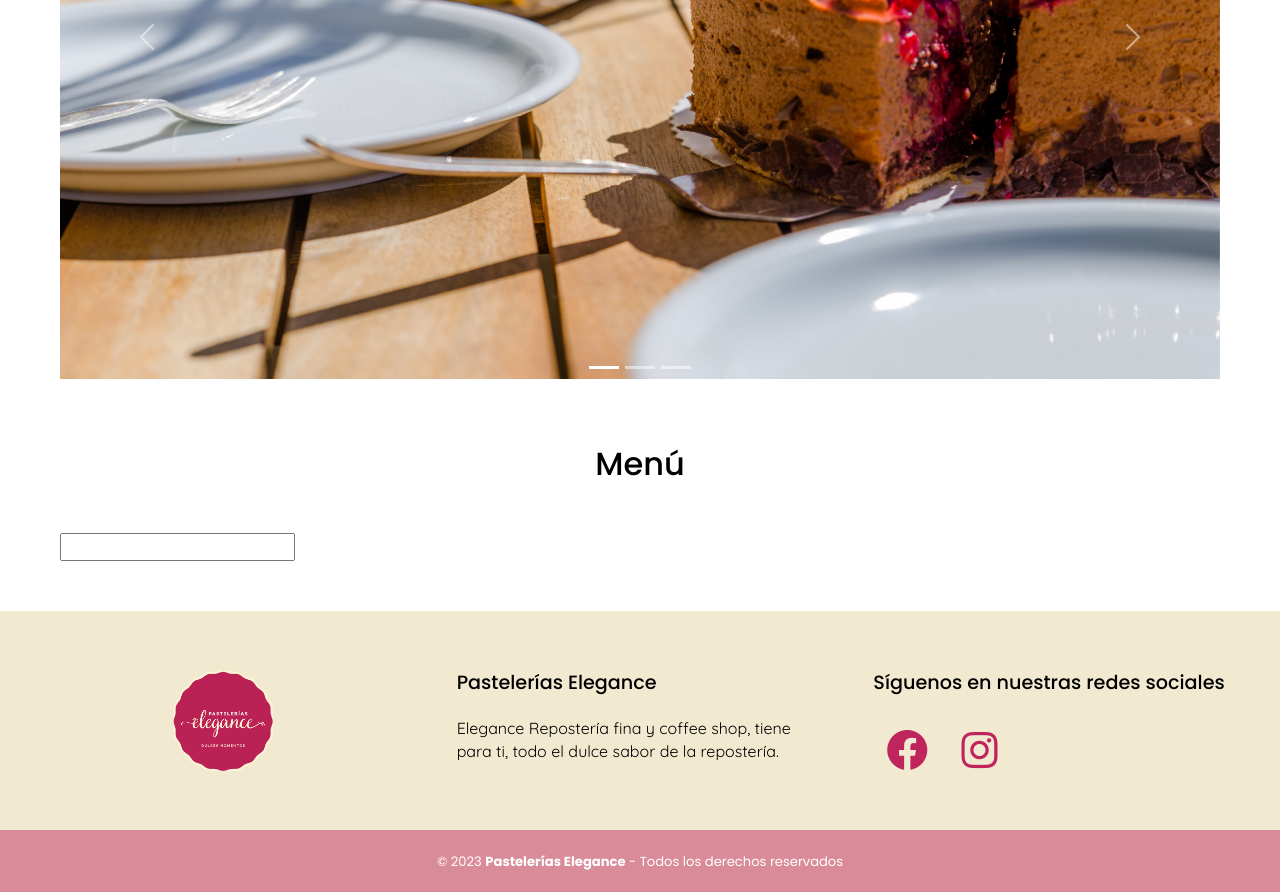
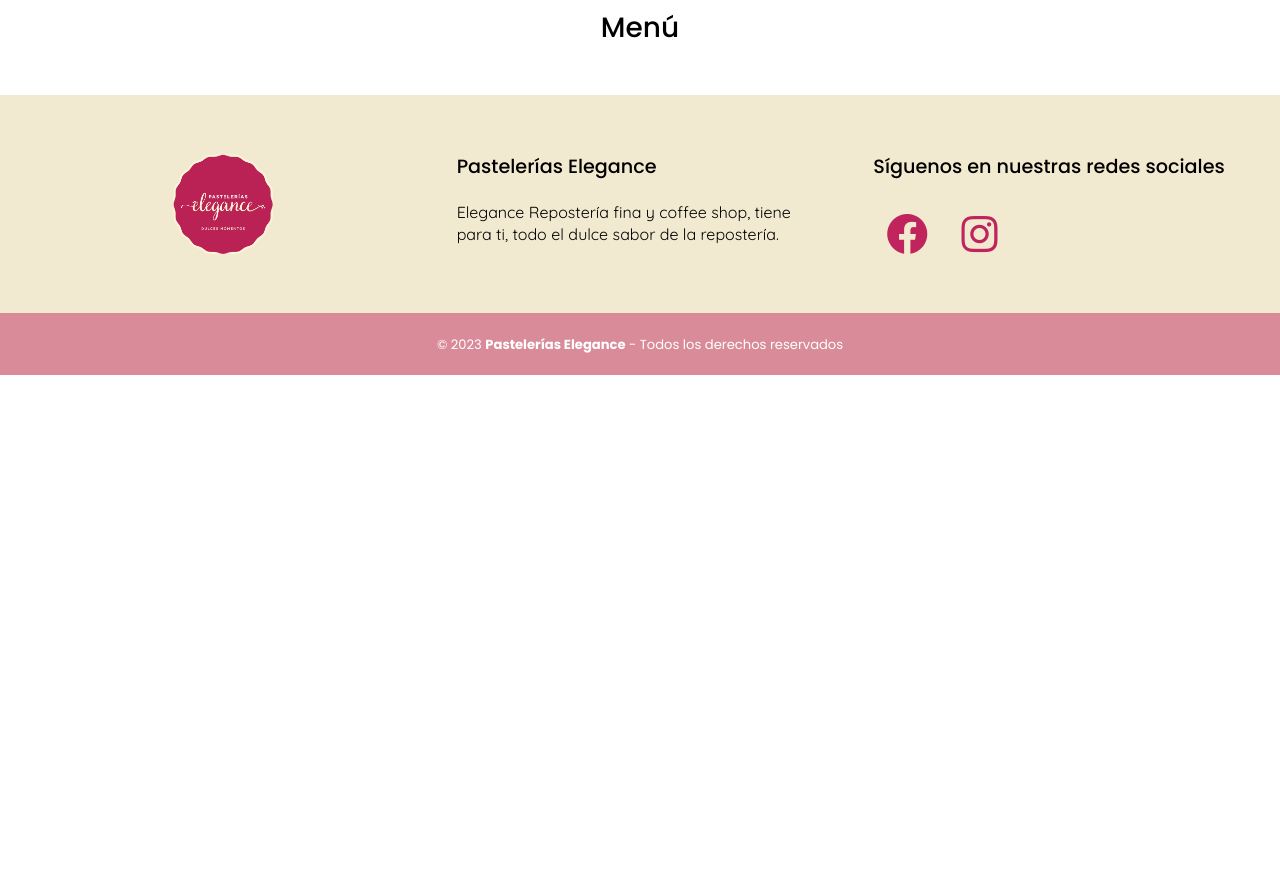
Before and after one commit to paulinau/BakeryWebsite, a PHP site: page /productos.html in a window 1280 px wide. Shown: the part 371-1263 px from the top of the page. After the commit the page ends 746 px from the top, so only its background shows below. Run offline with PHP 8.4, Linux system fonts and the light colour scheme.

Commit message:
refactoring some things

```diff
--- a/css/style_index.css
+++ b/css/style_index.css
@@ -326,7 +326,7 @@ header ul li a
         font-size: 1.5em;
         margin: 5px 0;
     }
-    section
+    .section
     {
         padding: 20px 20px 120px;
     }
--- a/css/style_products.css
+++ b/css/style_products.css
@@ -9,9 +9,22 @@
     box-sizing: border-box;
 }
 
-section h2
+.portada
 {
-    margin-top: 1rem;
+    height: 100%;
+    width: 100vw;
+    max-width: fit-content;
+    margin: auto;
+}
+
+img
+{
+    max-width: 100%;
+}
+
+.title-section h3
+{
+    margin-top: 2rem;
     align-items: center;
     text-align: center;
     color: #000;
--- a/js/script_index.js
+++ b/js/script_index.js
@@ -26,6 +26,7 @@ function toggleMenu(){
 }
 
 // Funcion para abrir una ventana
+/*
 function openPage(pageUrl){
     window.location.href=pageUrl;
-}
+}*/
--- a/productos.html
+++ b/productos.html
@@ -25,41 +25,13 @@
         </header>
     </section>
 
-    <section>
-        <div id="carouselExampleIndicators" class="carousel slide">
-            <div class="carousel-indicators">
-              <button type="button" data-bs-target="#carouselExampleIndicators" data-bs-slide-to="0" class="active" aria-current="true" aria-label="Slide 1"></button>
-              <button type="button" data-bs-target="#carouselExampleIndicators" data-bs-slide-to="1" aria-label="Slide 2"></button>
-              <button type="button" data-bs-target="#carouselExampleIndicators" data-bs-slide-to="2" aria-label="Slide 3"></button>
-            </div>
-            <div class="carousel-inner">
-              <div class="carousel-item active">
-                <img src="img/products/img1.jpg" class="d-block w-100">
-              </div>
-              <div class="carousel-item">
-                <img src="img/products/img2.jpg" class="d-block w-100">
-              </div>
-              <div class="carousel-item">
-                <img src="img/products/img3.jpg" class="d-block w-100">
-              </div>
-            </div>
-            <button class="carousel-control-prev" type="button" data-bs-target="#carouselExampleIndicators" data-bs-slide="prev">
-              <span class="carousel-control-prev-icon" aria-hidden="true"></span>
-              <span class="visually-hidden">Previous</span>
-            </button>
-            <button class="carousel-control-next" type="button" data-bs-target="#carouselExampleIndicators" data-bs-slide="next">
-              <span class="carousel-control-next-icon" aria-hidden="true"></span>
-              <span class="visually-hidden">Next</span>
-            </button>
-        </div>
+    <section class="portada">
+        <img src="img/store/portada-productos.png" alt="Sucursales" class="img-sucursales">
     </section>
 
     <section>
-        <h2>Menú</h2>
-        <div class="wrapper">
-            <div id="search-container">
-                <input type="seacrh" id="seach-input">
-            </div>
+        <div class="title-section">
+            <h3>Menú</h3>
         </div>
     </section>
 
--- a/sucursales.html
+++ b/sucursales.html
@@ -32,13 +32,13 @@
         </div>
         <div class="carousel-inner">
           <div class="carousel-item active">
-            <img src="img/products/img1.jpg" class="d-block w-100">
+            <img src="img/store/img1.jpg" class="d-block w-100">
           </div>
           <div class="carousel-item">
-            <img src="img/products/img2.jpg" class="d-block w-100">
+            <img src="img/store/img2.jpg" class="d-block w-100">
           </div>
           <div class="carousel-item">
-            <img src="img/products/img3.jpg" class="d-block w-100">
+            <img src="img/store/img3.jpg" class="d-block w-100">
           </div>
         </div>
         <button class="carousel-control-prev" type="button" data-bs-target="#carouselExampleIndicators" data-bs-slide="prev">
```
Also changed, not shown: index.html (+13 -13 lines), img/pastel-top.jpg (deleted), img/products/bebida-fresa.png (renamed from img/bebida-fresa.png), img/products/pastel.png (renamed from img/pastel.png), img/products/pay-fresa.png (renamed from img/pay-fresa.png), img/products/rebanada-fresa.png (renamed from img/rebanada-fresa.png), img/products/rebanada-zanahoria.png (renamed from img/rebanada-zanahoria.png), img/products/waffle.png (added), img/store/img1.jpg (renamed from img/products/img1.jpg), img/store/img2.jpg (renamed from img/products/img2.jpg), img/store/img3.jpg (renamed from img/products/img3.jpg), 2 other files.
